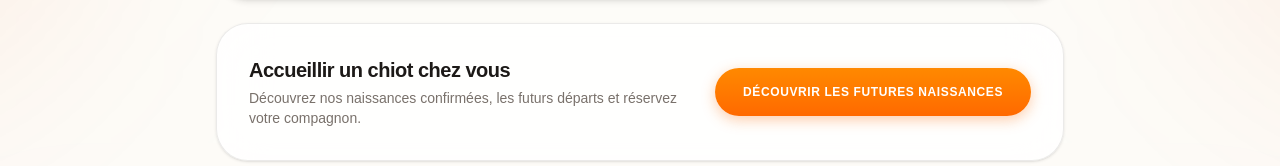
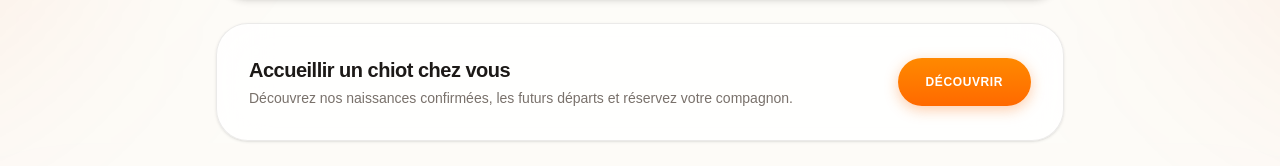
Before and after one commit to pierresamaritano/inochiinu-web, a Next.js app: page /elevage in a window 1280 px wide. Shown: the part 555-721 px from the top of the page. Built offline with nearby package versions, Linux system fonts and the light colour scheme; no server answers.

Commit message:
Découvrir

```diff
--- a/app/elevage/page.tsx
+++ b/app/elevage/page.tsx
@@ -297,7 +297,7 @@ export default function ElevagePage() {
             <p className="mt-1 text-xs sm:text-sm text-stone-500 font-medium">Découvrez nos naissances confirmées, les futurs départs et réservez votre compagnon.</p>
           </div>
           <button onClick={handleInitialClick} className="w-full sm:w-auto shrink-0 flex h-12 items-center justify-center rounded-full bg-gradient-to-b from-orange-400 to-orange-500 px-7 font-bold text-xs uppercase tracking-wider text-white shadow-[0_4px_14px_rgba(249,115,22,0.35)] transition hover:scale-105 hover:brightness-105 cursor-pointer">
-            Découvrir les futures naissances
+            Découvrir
           </button>
         </div>
       </section>
```
